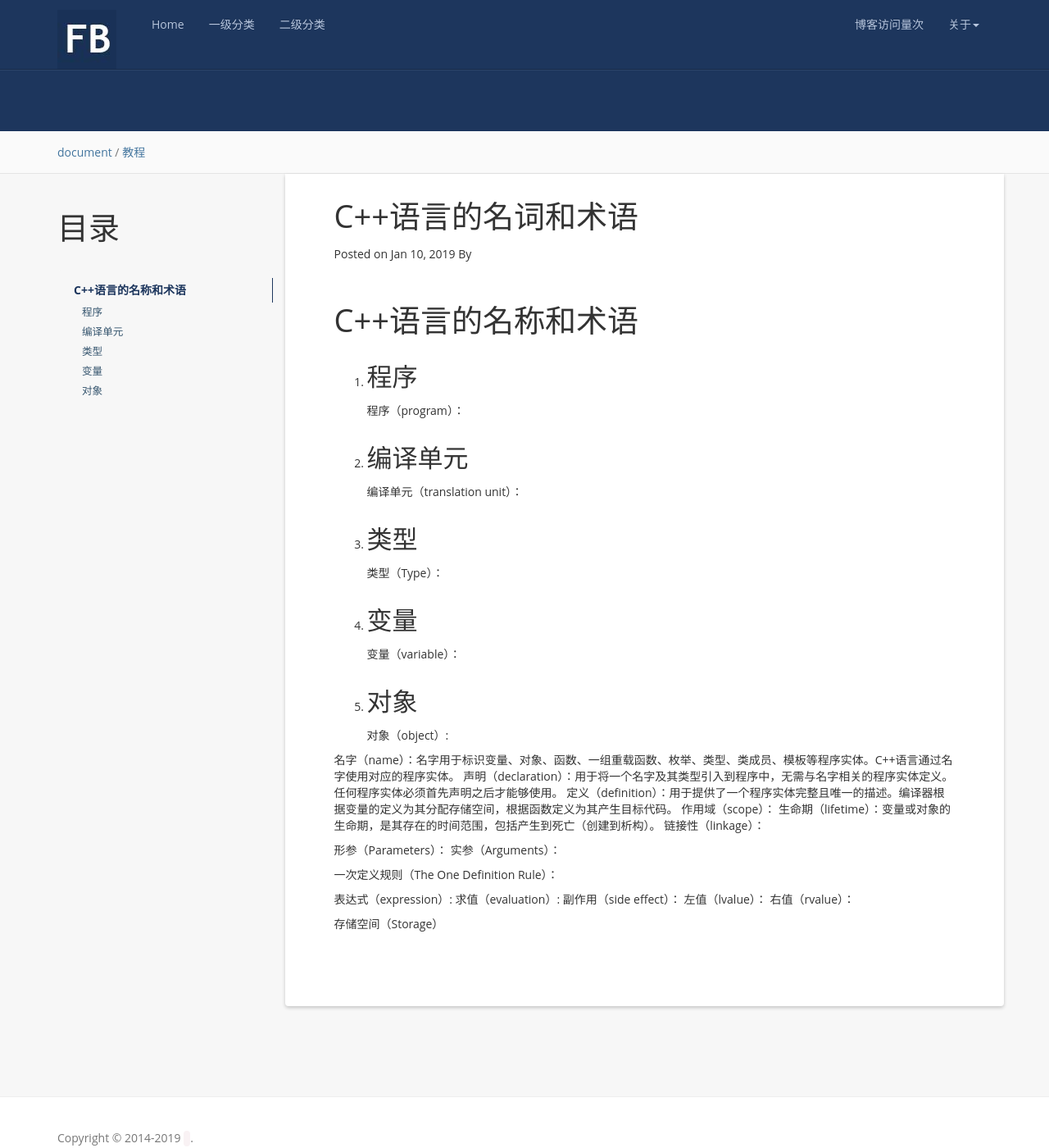
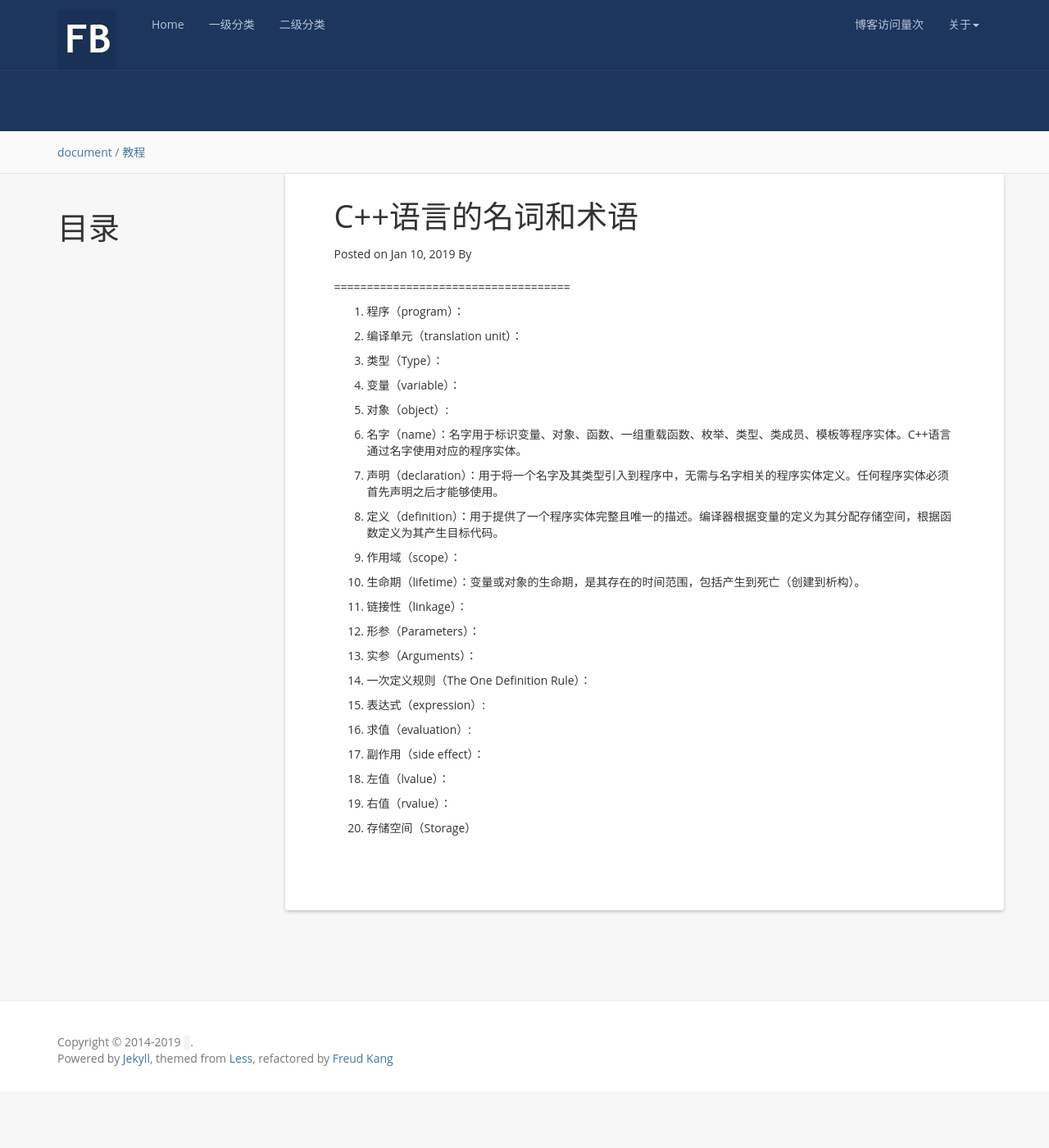
Before and after one commit to drizzletown/drizzletown.github.io, a Jekyll site: the page built from _posts/2019-01-11-C++语言的名词和术语.md, in a window 1280 px wide and 1400 px high. Shown: the whole window at 82% size. Built offline with Jekyll 4.4.1, drawn with Linux system fonts in a browser that asks for light colours; nearby versions of some CDN libraries; a script that is not in the unit is left out; comment, search, counter and statistics services are not loaded.

Commit message:
Initial commit

```diff
--- a/_posts/2019-01-11-C++语言的名词和术语.md
+++ b/_posts/2019-01-11-C++语言的名词和术语.md
@@ -10,50 +10,44 @@ tag: 教程
 {:toc}
 
 
-C++语言的名称和术语
 ====================================
 
-1. 程序							{#程序}
-------------------------------------
-程序（program）：
+1. 程序（program）：
 
-1. 编译单元						{#翻译单元}
-------------------------------------
-编译单元（translation unit）：
+1. 编译单元（translation unit）：
 
-1. 类型							{#类型}
-------------------------------------
-类型（Type）：
+1. 类型（Type）：
 
-1. 变量							{#变量}
-------------------------------------
-变量（variable）：
+1. 变量（variable）：
 
-1. 对象							{#对象}
-------------------------------------
-对象（object）:
+1. 对象（object）:
 
+1. 名字（name）：名字用于标识变量、对象、函数、一组重载函数、枚举、类型、类成员、模板等程序实体。C++语言通过名字使用对应的程序实体。
 
-名字（name）：名字用于标识变量、对象、函数、一组重载函数、枚举、类型、类成员、模板等程序实体。C++语言通过名字使用对应的程序实体。
-声明（declaration）：用于将一个名字及其类型引入到程序中，无需与名字相关的程序实体定义。任何程序实体必须首先声明之后才能够使用。
-定义（definition）：用于提供了一个程序实体完整且唯一的描述。编译器根据变量的定义为其分配存储空间，根据函数定义为其产生目标代码。
-作用域（scope）：
-生命期（lifetime）：变量或对象的生命期，是其存在的时间范围，包括产生到死亡（创建到析构）。
-链接性（linkage）：
+1. 声明（declaration）：用于将一个名字及其类型引入到程序中，无需与名字相关的程序实体定义。任何程序实体必须首先声明之后才能够使用。
 
-形参（Parameters）：
-实参（Arguments）：
+1. 定义（definition）：用于提供了一个程序实体完整且唯一的描述。编译器根据变量的定义为其分配存储空间，根据函数定义为其产生目标代码。
 
+1. 作用域（scope）：
 
+1. 生命期（lifetime）：变量或对象的生命期，是其存在的时间范围，包括产生到死亡（创建到析构）。
 
+1. 链接性（linkage）：
 
+1. 形参（Parameters）：
 
-一次定义规则（The One Definition Rule）：
+1. 实参（Arguments）：
 
-表达式（expression）:
-求值（evaluation）:
-副作用（side effect）：
-左值（lvalue）：
-右值（rvalue）：
+1. 一次定义规则（The One Definition Rule）：
 
-存储空间（Storage）
+1. 表达式（expression）:
+
+1. 求值（evaluation）:
+
+1. 副作用（side effect）：
+
+1. 左值（lvalue）：
+
+1. 右值（rvalue）：
+
+1. 存储空间（Storage）
```
